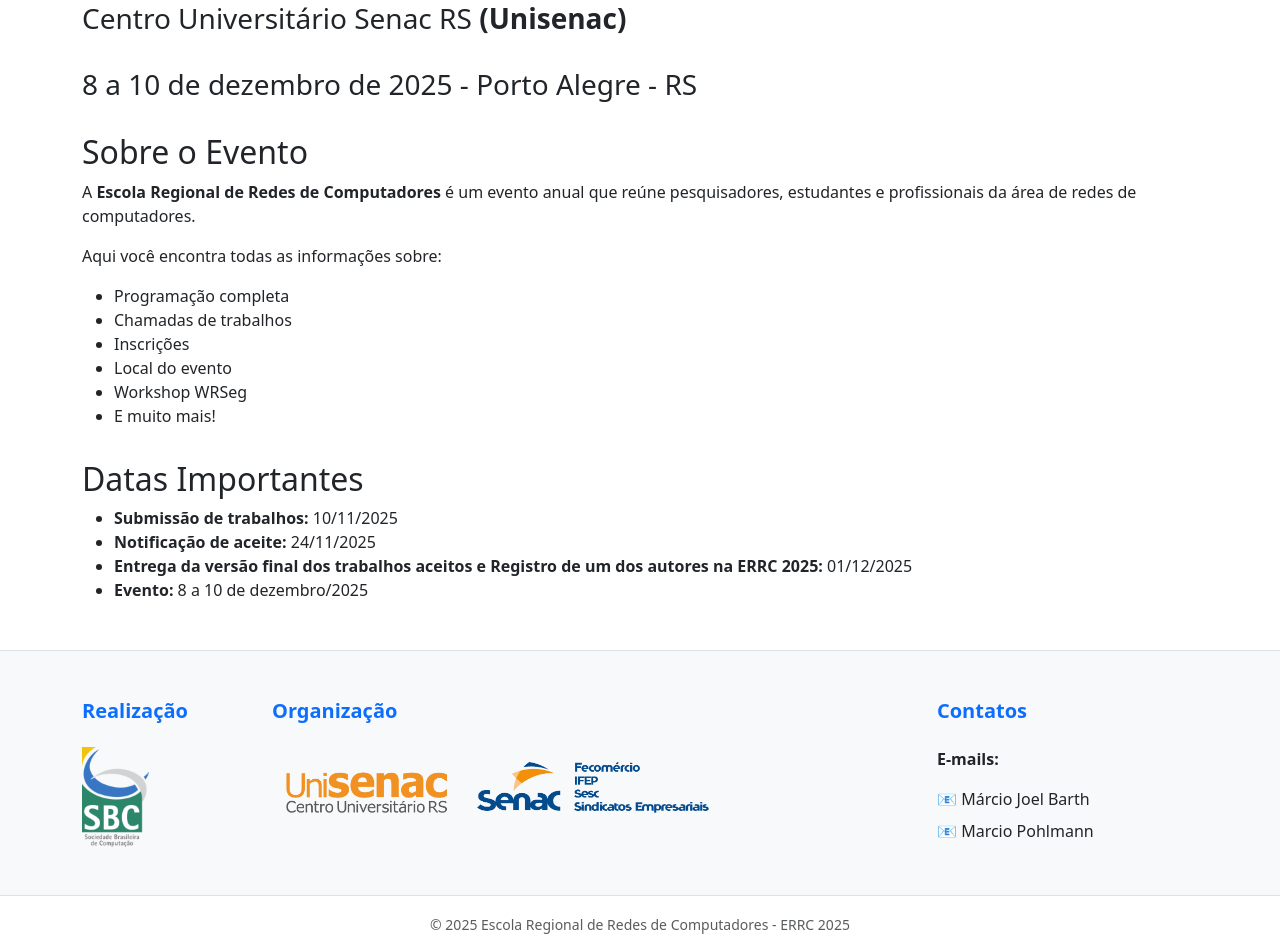
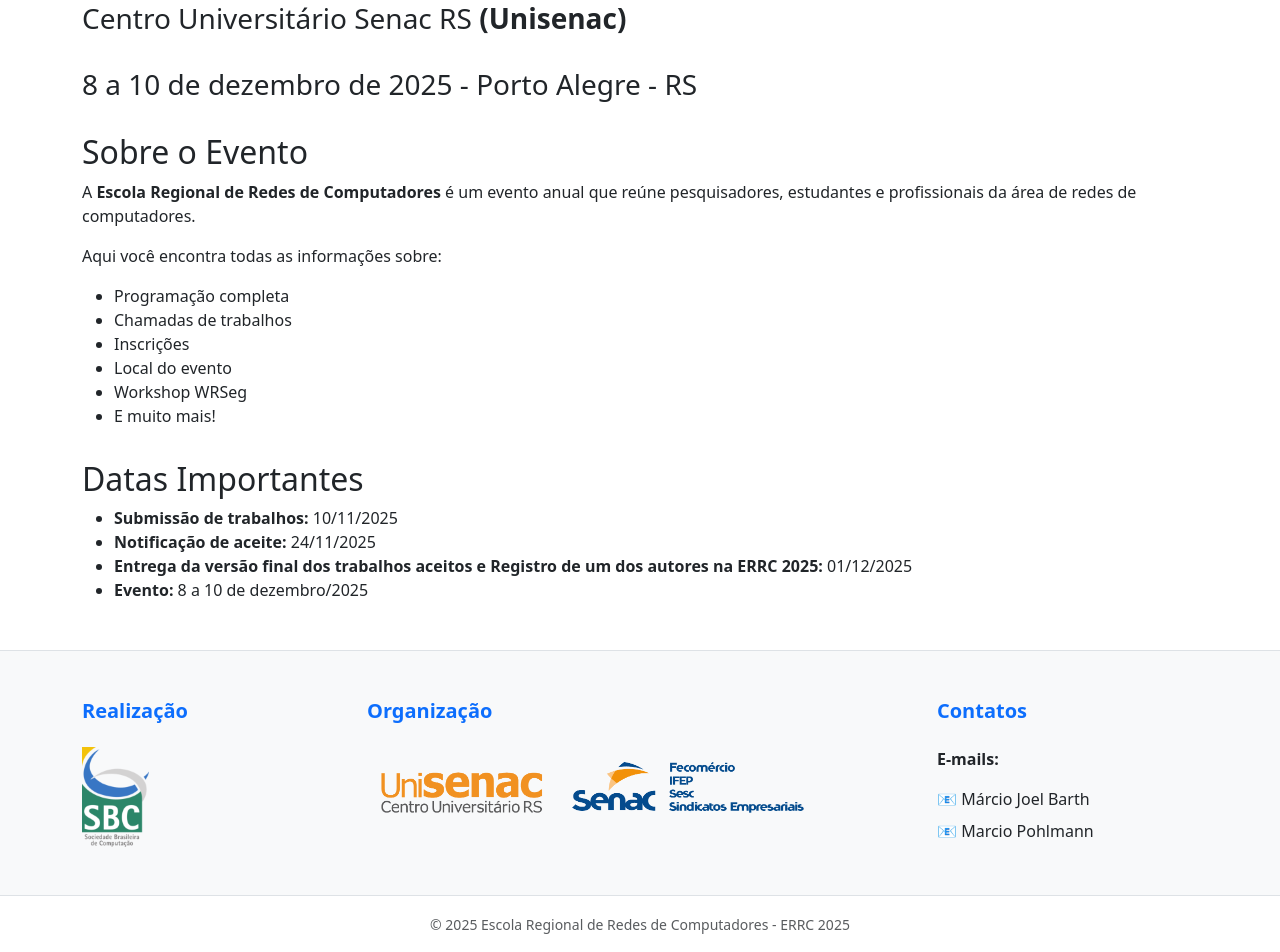
Before and after one commit to crrc-rs/errc2025, a Jekyll site: the page built from index.md, in a window 1280 px wide. Shown: the part 582-1534 px from the top of the page. Built offline with Jekyll 4.4.1, drawn with Linux system fonts in a browser that asks for light colours.

Commit message:
Update default.html

```diff
--- a/_layouts/default.html
+++ b/_layouts/default.html
@@ -88,7 +88,7 @@
     <div class="row text-center text-md-start justify-content-between">
 
       <!-- Realização -->
-      <div class="col-md-2 mb-5 mb-md-0">
+      <div class="col-md-3 mb-5 mb-md-0">
         <h5 class="fw-bold mb-4 text-primary">Realização</h5>
         <div class="d-flex justify-content-center justify-content-md-start">
           <img src="{{ '/assets/img/logo-realizacao.png' | relative_url }}"
@@ -110,7 +110,7 @@
       </div>
 
       <!-- Espaçador -->
-      <div class="col-md-2 d-none d-md-block"></div>
+      <div class="col-md-1 d-none d-md-block"></div>
 
       <!-- Contatos -->
       <div class="col-md-3">
```
